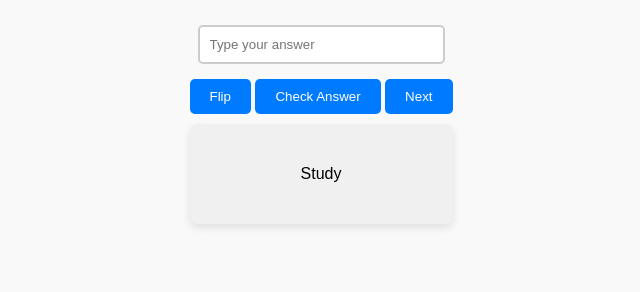
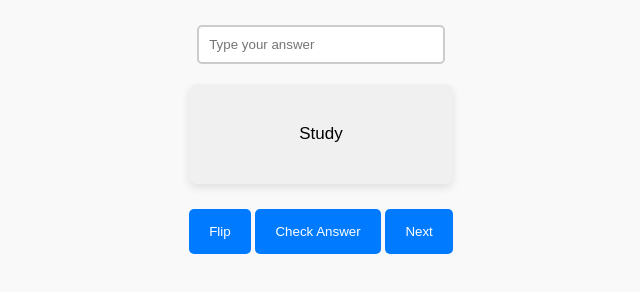
Before and after one commit to BjornvdLaan/flashcards, a plain HTML site: page index.html in a window 1280 px wide. Shown: the whole page, without its empty margins (319-959 px from the left). Drawn offline with Linux system fonts and the light colour scheme.

Commit message:
Update index.html
Change font size and button position

```diff
--- a/index.html
+++ b/index.html
@@ -7,6 +7,7 @@
     <style>
         body {
             font-family: Arial, sans-serif;
+            font-size: 17px;
             display: flex;
             justify-content: center;
             height: 100vh;
@@ -55,7 +56,7 @@
 
         button {
             margin-top: 5px;
-            padding: 10px 20px;
+            padding: 15px 20px;
             border: none;
             background-color: #007bff;
             color: #fff;
@@ -98,9 +99,6 @@
     <div class="container">
         <input type="text" id="inputField" placeholder="Type your answer">
         <br>
-        <button id="flipBtn">Flip</button>
-        <button id="checkBtn">Check Answer</button>
-        <button id="nextBtn">Next</button>
         <div class="flashcard">
             <div class="card-front">
                 <p>Study</p>
@@ -110,6 +108,9 @@
                 <p>功课</p>
             </div>
         </div>
+        <button id="flipBtn">Flip</button>
+        <button id="checkBtn">Check Answer</button>
+        <button id="nextBtn">Next</button>
     </div>
 
     <script>
```
